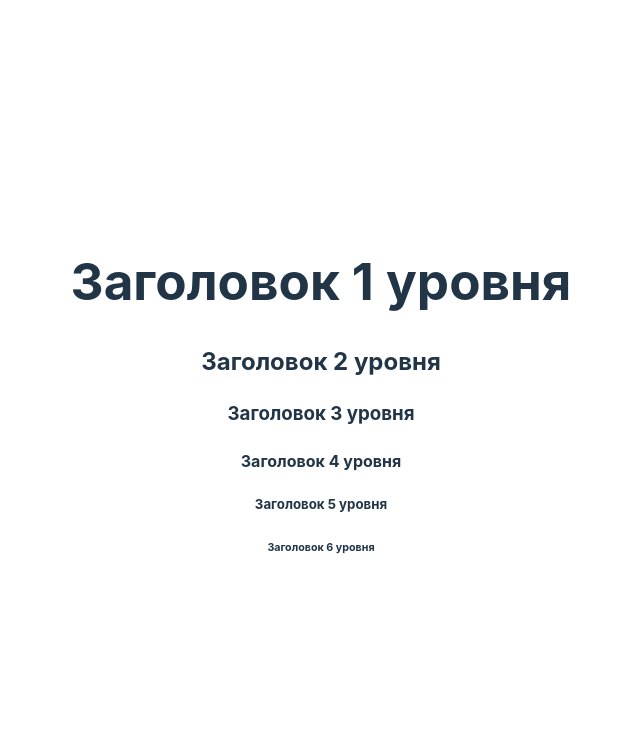
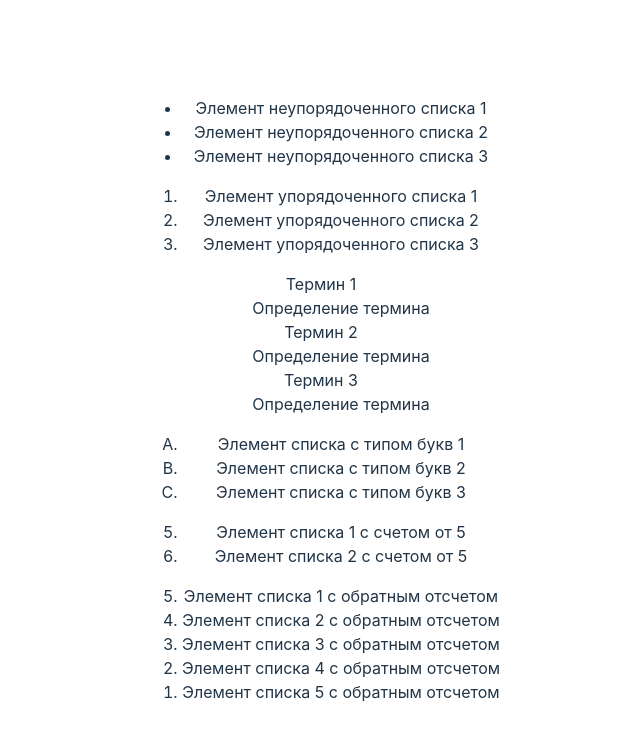
Before and after one commit to miles101armales/htmlcsslearn, a React (Vite) app: page / in a window 1280 px wide. Shown: the top 740 px of the page, without its empty margins (319-959 px from the left). Built offline with nearby package versions, Linux system fonts and the light colour scheme.

Commit message:
Знакомство с HTML. Списки

```diff
--- a/src/App.tsx
+++ b/src/App.tsx
@@ -4,12 +4,40 @@ function App() {
 
   return (
     <>
-      <h1>Заголовок 1 уровня</h1>
-      <h2>Заголовок 2 уровня</h2>
-      <h3>Заголовок 3 уровня</h3>
-      <h4>Заголовок 4 уровня</h4>
-      <h5>Заголовок 5 уровня</h5>
-      <h6>Заголовок 6 уровня</h6>
+      <ul>
+        <li>Элемент неупорядоченного  списка 1</li>
+        <li>Элемент неупорядоченного  списка 2</li>
+        <li>Элемент неупорядоченного  списка 3</li>
+      </ul>
+      <ol>
+        <li>Элемент упорядоченного списка 1</li>
+        <li>Элемент упорядоченного списка 2</li>
+        <li>Элемент упорядоченного списка 3</li>
+      </ol>
+      <dl>
+        <dt>Термин 1</dt>
+        <dd>Определение термина</dd>
+        <dt>Термин 2</dt>
+        <dd>Определение термина</dd>
+        <dt>Термин 3</dt>
+        <dd>Определение термина</dd>
+      </dl>
+      <ol type="A">
+        <li>Элемент списка с типом букв 1</li>
+        <li>Элемент списка с типом букв 2</li>
+        <li>Элемент списка с типом букв 3</li>
+      </ol>
+      <ol start={5}>
+        <li>Элемент списка 1 с счетом от 5</li>
+        <li>Элемент списка 2 с счетом от 5</li>
+      </ol>
+      <ol reversed start={5}>
+        <li>Элемент списка 1 с обратным отсчетом</li>
+        <li>Элемент списка 2 с обратным отсчетом</li>
+        <li>Элемент списка 3 с обратным отсчетом</li>
+        <li>Элемент списка 4 с обратным отсчетом</li>
+        <li>Элемент списка 5 с обратным отсчетом</li>
+      </ol>
     </>
   )
 }
```
